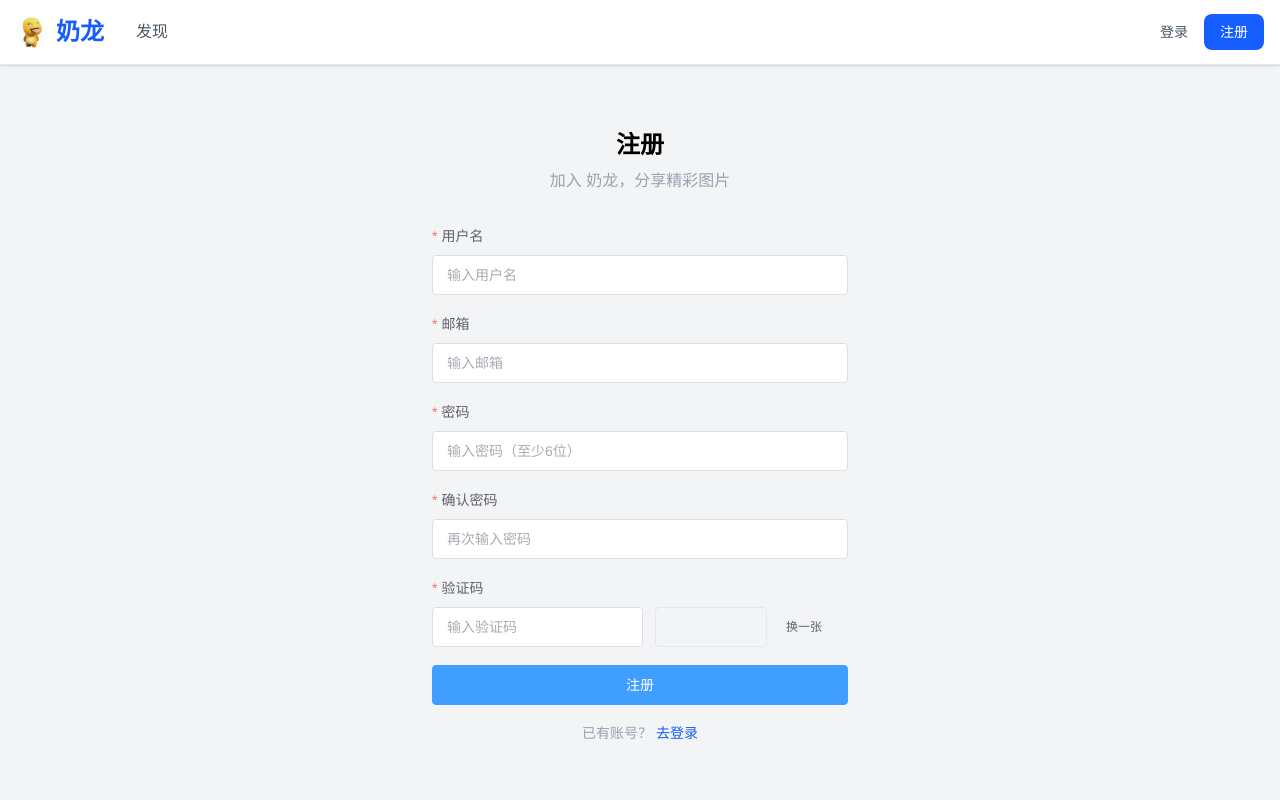
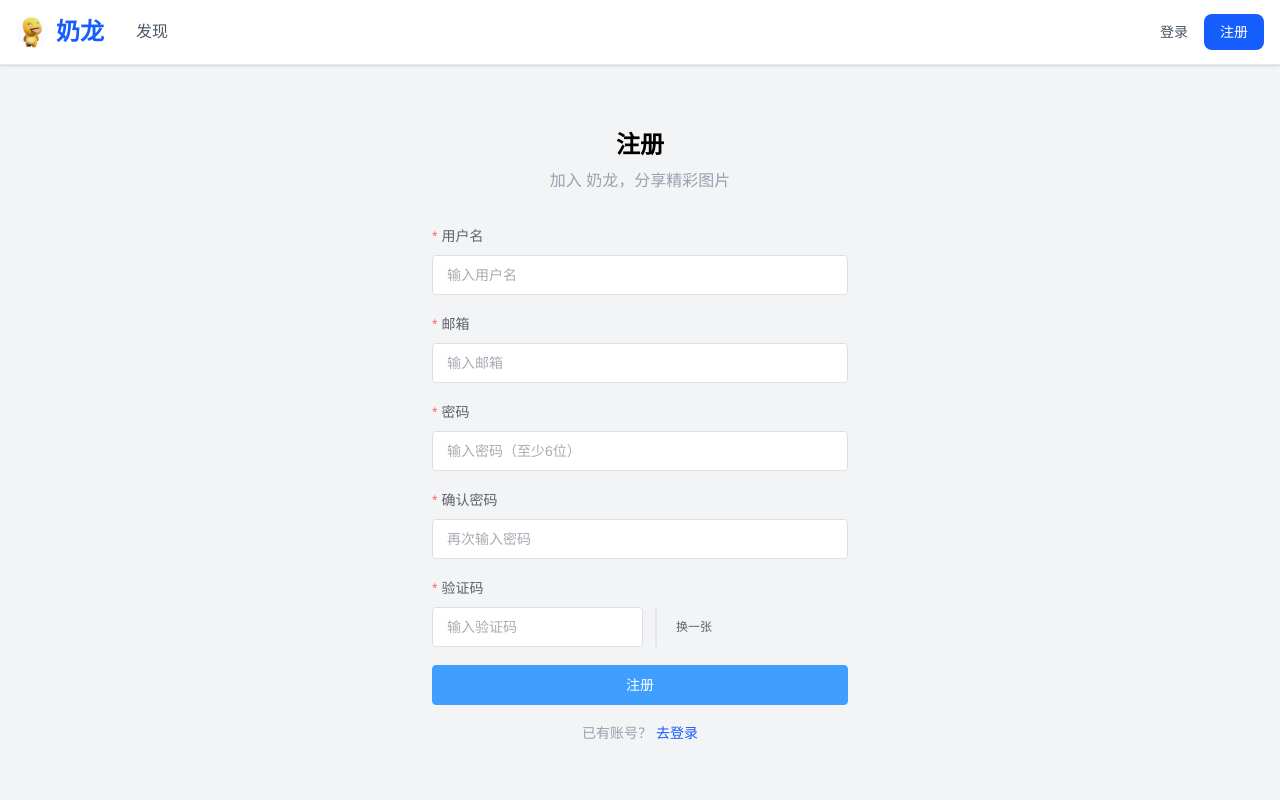
Before and after one commit to nishuoyang/nailong, a Vue app in the folder client/: page /register in a window 1280 px wide. Shown: the top 800 px of the page. Built offline with nearby package versions, Linux system fonts and the light colour scheme; no server answers; what @tanstack/vue-query would draw is missing.

Commit message:
fix: reduce captcha SVG size and remove CSS overflow constraint

```diff
--- a/client/src/pages/RegisterPage.vue
+++ b/client/src/pages/RegisterPage.vue
@@ -119,7 +119,7 @@ async function handleSubmit() {
           <el-input v-model="form.captchaText" placeholder="输入验证码" size="large" class="flex-1" />
           <div class="flex items-center gap-2 shrink-0">
             <div
-              class="w-28 h-10 bg-gray-100 rounded cursor-pointer border border-gray-200 overflow-hidden"
+              class="h-10 bg-gray-100 rounded cursor-pointer border border-gray-200 flex items-center"
               v-html="captchaSvg"
               @click="fetchCaptcha"
             />
```
Also changed, not shown: 1 other file (tests, documents, lock files or other folders).
